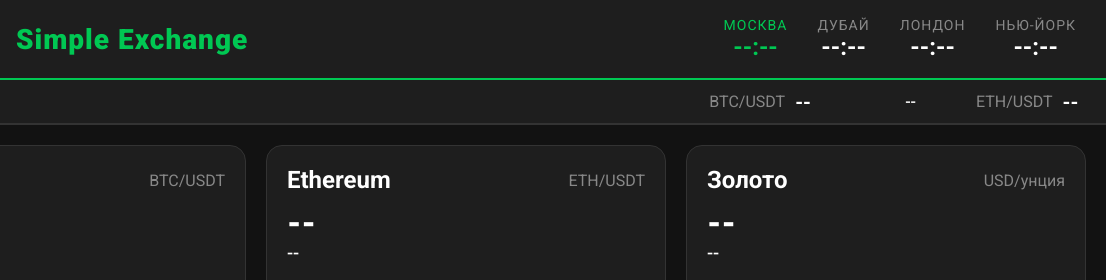
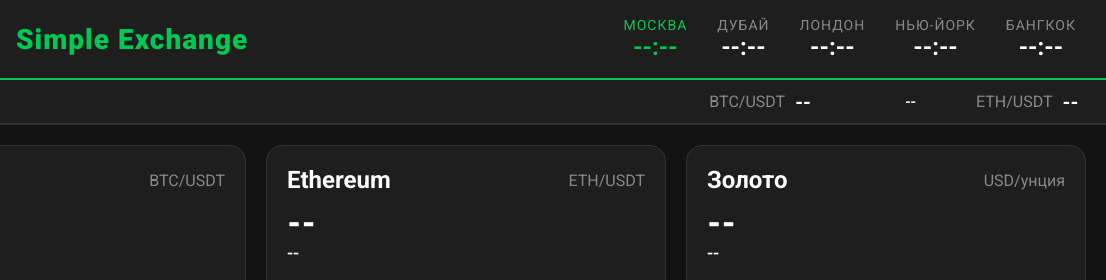
Before and after one commit to sbiwdee/dash-like-bloomber, a plain HTML site: page index.html in a window 1280 px wide. Shown: the top 280 px of the page, 174-1280 px from the left. Drawn offline with nearby package versions, Linux system fonts and the light colour scheme.

Commit message:
Update index.html

```diff
--- a/index.html
+++ b/index.html
@@ -9,7 +9,7 @@
 </head>
 <body>
   <div class="container">
-    <!-- Верхняя панель в стиле Simple Exchange -->
+    <!-- Верхняя панель в стиле Bloomberg -->
     <header class="bloomberg-header">
       <div class="logo-section">
         <div class="logo">
@@ -34,6 +34,10 @@
         <div class="time-item">
           <div class="city">Нью-Йорк</div>
           <div class="time-value" id="ny">--:--</div>
+        </div>
+        <div class="time-item">
+          <div class="city">Бангкок</div>
+          <div class="time-value" id="bangkok">--:--</div>
         </div>
       </div>
     </header>
```
